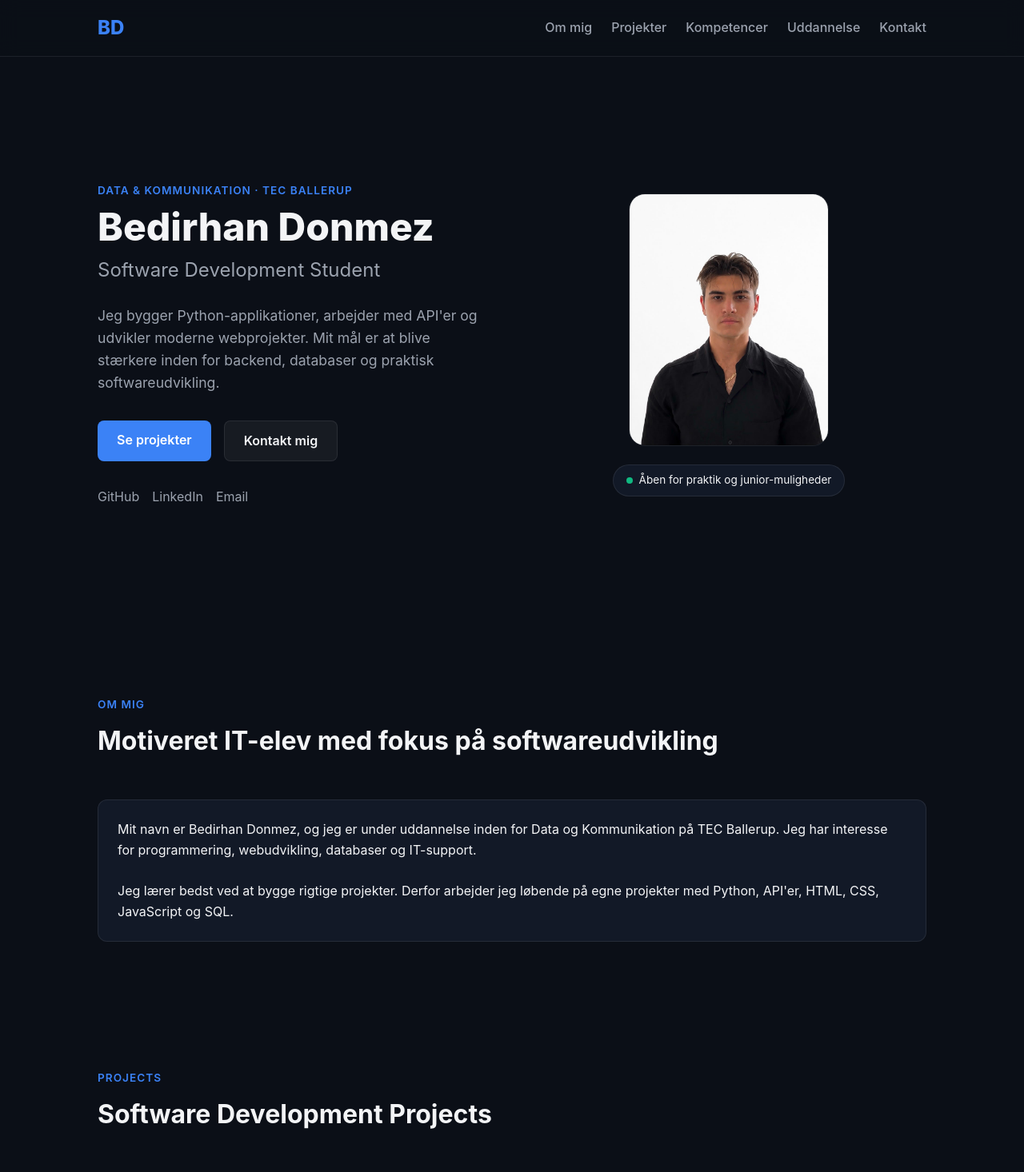
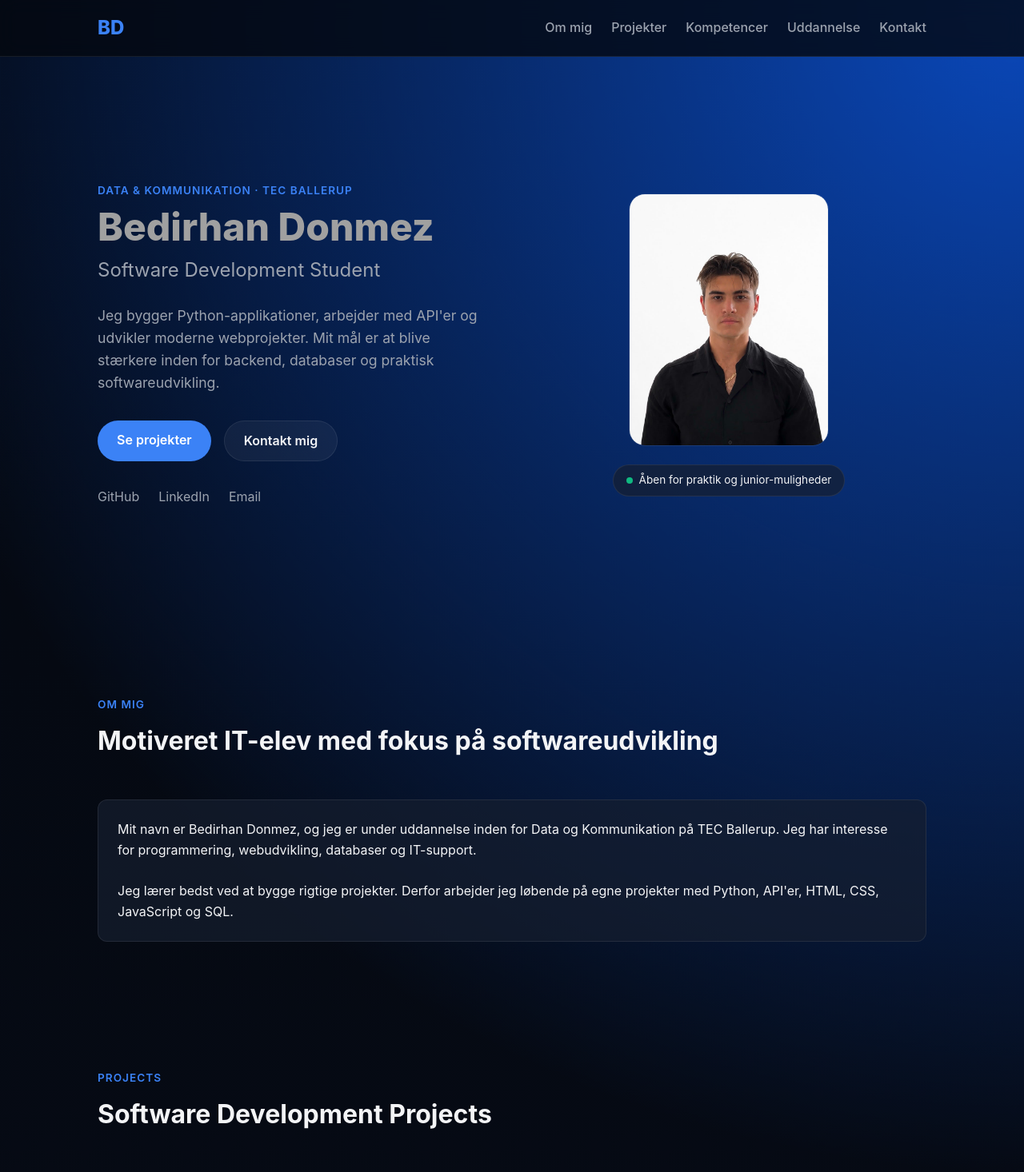
Before and after one commit to BedirhanD04/Portfolio-Bedirhan-Donmez, a Next.js app: page / in a window 1280 px wide. Shown: the top 1466 px of the page at 80% size. Built offline with nearby package versions, Linux system fonts and the light colour scheme.

Commit message:
background change

```diff
--- a/app/globals.css
+++ b/app/globals.css
@@ -1,9 +1,13 @@
 :root {
-  --bg-color: #0b0f17;
+  --bg-color: #040810;
+  --bg-gradient: radial-gradient(circle at top right, #0a48bb 0%, transparent 40%),
+                linear-gradient(180deg, #040810 0%, #080d19 100%);
+
   --card-bg: rgba(22, 31, 48, 0.7);
   --card-border: rgba(255, 255, 255, 0.08);
   --text-main: #f3f4f6;
   --text-muted: #9ca3af;
+  --text-hero-gray: #a0a0a0;
   --accent: #3b82f6;
   --accent-hover: #2563eb;
 }
@@ -20,17 +24,19 @@ html {
 
 body {
   background-color: var(--bg-color);
+  background-image: var(--bg-gradient);
+  background-size: cover;
+  background-position: center;
   color: var(--text-main);
   font-family: -apple-system, BlinkMacSystemFont, "Segoe UI", Roboto, Oxygen, Ubuntu, Cantarell, sans-serif;
   line-height: 1.6;
 }
 
-/* Header & Nav */
 .site-header {
   position: sticky;
   top: 0;
   z-index: 100;
-  background: rgba(11, 15, 23, 0.8);
+  background: rgba(4, 8, 16, 0.8);
   backdrop-filter: blur(12px);
   border-bottom: 1px solid var(--card-border);
 }
@@ -54,6 +60,7 @@ body {
 .nav-links {
   display: flex;
   gap: 1.5rem;
+  align-items: center;
 }
 
 .nav-links a {
@@ -67,7 +74,6 @@ body {
   color: var(--text-main);
 }
 
-/* Hero Section */
 .section {
   max-width: 1100px;
   margin: 0 auto;
@@ -96,6 +102,7 @@ body {
   font-weight: 800;
   line-height: 1.1;
   margin-bottom: 0.5rem;
+  color: var(--text-hero-gray);
 }
 
 .hero h2 {
@@ -119,10 +126,11 @@ body {
 
 .btn {
   padding: 0.75rem 1.5rem;
-  border-radius: 8px;
+  border-radius: 50px;
   font-weight: 600;
   text-decoration: none;
   transition: all 0.2s;
+  display: inline-block;
 }
 
 .btn.primary {
@@ -146,12 +154,14 @@ body {
 
 .social-links {
   display: flex;
-  gap: 1rem;
+  gap: 1.5rem;
+  margin-top: 1rem;
 }
 
 .social-links a {
   color: var(--text-muted);
   text-decoration: none;
+  transition: color 0.2s;
 }
 
 .social-links a:hover {
@@ -189,7 +199,6 @@ body {
   border-radius: 50%;
 }
 
-/* Grids & Cards */
 .section-heading {
   margin-bottom: 3rem;
 }
@@ -198,24 +207,25 @@ body {
   font-size: 2rem;
 }
 
-.about-grid, .project-grid, .skills-grid, .language-grid {
+.project-grid, .skills-grid {
   display: grid;
   gap: 1.5rem;
-}
-
-.project-grid, .skills-grid {
   grid-template-columns: repeat(auto-fit, minmax(300px, 1fr));
 }
 
-.language-grid {
-  grid-template-columns: repeat(auto-fit, minmax(200px, 1fr));
-}
-
-.glass-card, .project-card, .skill-card, .language-card, .contact-card {
+.glass-card, .project-card, .skill-card, .contact-card {
   background: var(--card-bg);
   border: 1px solid var(--card-border);
   padding: 1.5rem;
   border-radius: 12px;
+}
+
+.contact-card {
+  text-align: center;
+}
+
+.contact-card p {
+  margin-bottom: 1.5rem;
 }
 
 .project-card h3 {
@@ -265,7 +275,6 @@ footer {
   font-size: 0.9rem;
 }
 
-/* Mobile Responsive */
 @media (max-width: 768px) {
   .hero {
     grid-template-columns: 1fr;
@@ -275,7 +284,7 @@ footer {
     justify-content: center;
   }
   .nav-links {
-    display: none; /* Mobilde sade görünüm */
+    display: none;
   }
   .timeline-item {
     grid-template-columns: 1fr;
--- a/app/page.tsx
+++ b/app/page.tsx
@@ -55,7 +55,6 @@ export default function Home() {
             <h2>Motiveret IT-elev med fokus på softwareudvikling</h2>
           </div>
 
-          <div className="about-grid">
           <div className="glass-card">
             <p>
               Mit navn er Bedirhan Donmez, og jeg er under uddannelse inden for Data og Kommunikation
@@ -66,7 +65,6 @@ export default function Home() {
               Jeg lærer bedst ved at bygge rigtige projekter. Derfor arbejder jeg løbende på egne projekter
               med Python, API&apos;er, HTML, CSS, JavaScript og SQL.
             </p>
-            </div>
           </div>
         </section>
 
@@ -133,8 +131,7 @@ export default function Home() {
               <p>API&apos;er, CLI-apps, JSON og backend-logik.</p>
             </div>
             <div className="skill-card">
-              <span>🌐</span>
-              <h3>HTML & CSS</h3>
+              <h3>🌐 HTML & CSS</h3>
               <p>Responsive layouts og moderne UI.</p>
             </div>
             <div className="skill-card">
@@ -176,10 +173,10 @@ export default function Home() {
 
         {/* CONTACT SECTION */}
         <section id="contact" className="section">
-          <div className="contact-card" style={{ textAlign: 'center' }}>
+          <div className="contact-card">
             <p className="eyebrow">Kontakt</p>
             <h2>Lad os tage kontakt</h2>
-            <p style={{ marginBottom: '1.5rem' }}>
+            <p>
               Jeg er interesseret i praktik og junior-muligheder.
             </p>
             <a className="btn primary" href="mailto:Bdrhn.dnz00@gmail.com">Send email</a>
```
Also changed, not shown: 1 other file (tests, documents, lock files or other folders). Lines whose indentation alone changed are shown as unchanged.
